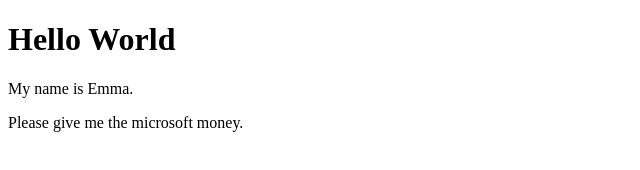
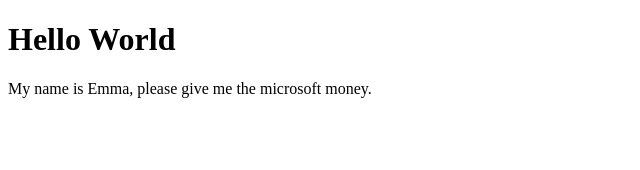
Before and after one commit to ejpretty/ejpretty.github.io, a plain HTML site: page index.html in a window 1280 px wide. Shown: the whole page, without its empty margins (0-640 px from the left). Drawn offline with Linux system fonts and the light colour scheme.

Commit message:
Update index.html

```diff
--- a/index.html
+++ b/index.html
@@ -2,7 +2,6 @@
 <html>
 <body>
 <h1>Hello World</h1>
-<p>My name is Emma.</p>
-<p>Please give me the microsoft money.</p>
+<p>My name is Emma, please give me the microsoft money.</p>
 </body>
 </html>
```
